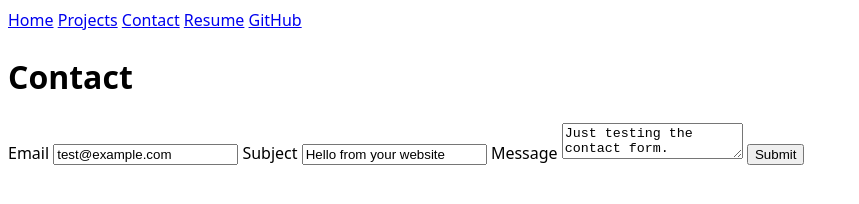
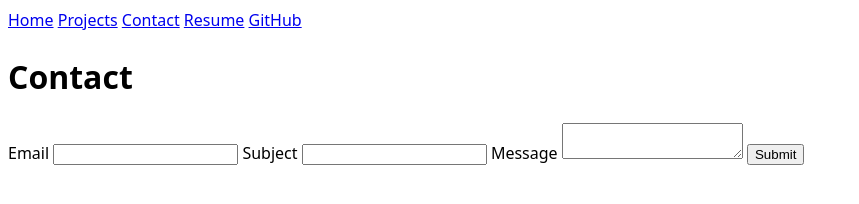
Before and after one commit to 0xRay44/portfolio, a plain HTML site: page contact/index.html in a window 1280 px wide. Shown: the whole page, without its empty margins (0-859 px from the left). Drawn offline with Linux system fonts and the light colour scheme.

Commit message:
Remove test values from contact form

```diff
--- a/contact/index.html
+++ b/contact/index.html
@@ -16,9 +16,9 @@
     </nav>
     <h1>Contact</h1>
     <form action="mailto:rsahmed@ucsd.edu" method="POST" enctype="text/plain">
-      <label>Email <input type="email" name="email" value="test@example.com"></label>
-      <label>Subject <input name="subject" value="Hello from your website"></label>
-      <label>Message <textarea name="body">Just testing the contact form.</textarea></label>
+      <label>Email <input type="email" name="email"></label>
+      <label>Subject <input name="subject"></label>
+      <label>Message <textarea name="body"></textarea></label>
       <button>Submit</button>
     </form>
   </body>
```
